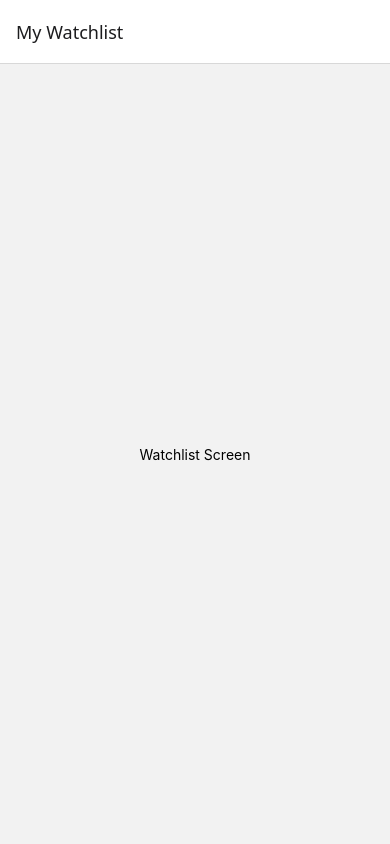
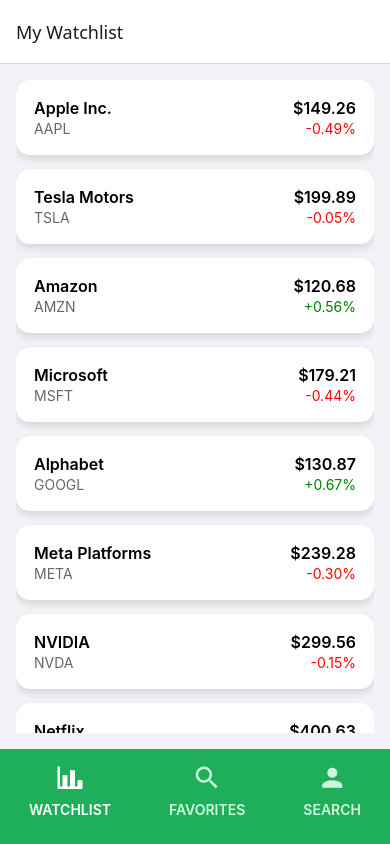
Before and after one commit to alvarovr712/MyWatchlist, a React Native app: screen /Watchlist in a window 390 px wide. Built offline with nearby package versions, Linux system fonts and the light colour scheme.

Commit message:
new setup navigation add tab(menu)

```diff
--- a/package.json
+++ b/package.json
@@ -10,8 +10,9 @@
     "test": "jest"
   },
   "dependencies": {
-    "@react-native-async-storage/async-storage": "^3.0.2",
+    "@react-native-async-storage/async-storage": "^1.21.0",
     "@react-native/new-app-screen": "0.84.1",
+    "@react-navigation/bottom-tabs": "^7.15.9",
     "@react-navigation/native": "^7.2.2",
     "@react-navigation/native-stack": "^7.14.10",
     "react": "19.2.3",
@@ -19,6 +20,7 @@
     "react-native-safe-area-context": "^5.7.0",
     "react-native-screens": "^4.24.0",
     "react-native-svg": "^15.15.4",
+    "react-native-vector-icons": "^10.3.0",
     "victory-native": "^41.20.2",
     "zustand": "^5.0.12"
   },
--- a/src/App.tsx
+++ b/src/App.tsx
@@ -12,6 +12,10 @@
 
   useEffect(() => {
     setInstruments(mockInstruments);
+
+    const interval = setInterval(() => {
+      useWatchlistStore.getState().updatePrices();
+    }, 5000);
   }, []);
 
   return (
--- /dev/null
+++ b/src/components/CustomTab.jsx
@@ -0,0 +1,68 @@
+import React from "react";
+import { View, TouchableOpacity, Text, StyleSheet } from "react-native";
+import Icon from "react-native-vector-icons/MaterialCommunityIcons";
+
+export function CustomTab({ state, descriptors, navigation }) {
+  return (
+    <View style={styles.container}>
+      {state.routes.map((route, index) => {
+        const { options } = descriptors[route.key];
+        const label =
+          options.tabBarLabel !== undefined
+            ? options.tabBarLabel
+            : options.title !== undefined
+            ? options.title
+            : route.name;
+
+        const isFocused = state.index === index;
+
+        let iconName = "help";
+
+        if (route.name === "WatchlistTab") iconName = "chart-bar";
+        if (route.name === "Favorites") iconName = "magnify";
+        if (route.name === "Search") iconName = "account";
+
+        const onPress = () => navigation.navigate(route.name);
+
+        return (
+          <TouchableOpacity key={route.key} onPress={onPress} style={styles.tab}>
+            <Icon
+              name={iconName}
+              size={30}
+              color={isFocused ? "#ffffff" : "#CFF7DF"}
+            />
+            <Text
+              style={[
+                styles.label,
+                { color: isFocused ? "#ffffff" : "#CFF7DF" },
+              ]}
+            >
+              {label.toUpperCase()}
+            </Text>
+          </TouchableOpacity>
+        );
+      })}
+    </View>
+  );
+}
+
+const styles = StyleSheet.create({
+  container: {
+    height: 95,
+    backgroundColor: "#1FAF5A",
+    flexDirection: "row",
+    justifyContent: "space-around",
+    alignItems: "center",
+    paddingBottom: 12,
+    borderTopWidth: 0,
+  },
+  tab: {
+    alignItems: "center",
+    justifyContent: "center",
+  },
+  label: {
+    fontSize: 14,
+    marginTop: 8,
+    fontWeight: "600",
+  },
+});
--- a/src/data/mockInstruments.ts
+++ b/src/data/mockInstruments.ts
@@ -1,19 +1,19 @@
 import type { Instrument } from "../types/Instrument";
 
 export const mockInstruments: Instrument[] = [
-  { id: 'AAPL', name: 'Apple', price: 150, change: 0, history: [150] },
-  { id: 'TSLA', name: 'Tesla', price: 200, change: 0, history: [200] },
-  { id: 'AMZN', name: 'Amazon', price: 120, change: 0, history: [120] },
-  { id: 'MSFT', name: 'Microsoft', price: 180, change: 0, history: [180] },
-  { id: 'GOOGL', name: 'Alphabet', price: 130, change: 0, history: [130] },
-  { id: 'META', name: 'Meta Platforms', price: 240, change: 0, history: [240] },
-  { id: 'NVDA', name: 'NVIDIA', price: 300, change: 0, history: [300] },
-  { id: 'NFLX', name: 'Netflix', price: 400, change: 0, history: [400] },
-  { id: 'INTC', name: 'Intel', price: 35, change: 0, history: [35] },
-  { id: 'AMD', name: 'AMD', price: 95, change: 0, history: [95] },
-  { id: 'BABA', name: 'Alibaba', price: 85, change: 0, history: [85] },
-  { id: 'ORCL', name: 'Oracle', price: 110, change: 0, history: [110] },
-  { id: 'SAP', name: 'SAP', price: 140, change: 0, history: [140] },
-  { id: 'SONY', name: 'Sony', price: 90, change: 0, history: [90] },
-  { id: 'UBER', name: 'Uber', price: 45, change: 0, history: [45] },
+  { id: '1', name: 'Apple Inc.', symbol: 'AAPL', price: 150, change: 0, history: [150] },
+  { id: '2', name: 'Tesla Motors', symbol: 'TSLA', price: 200, change: 0, history: [200] },
+  { id: '3', name: 'Amazon', symbol: 'AMZN', price: 120, change: 0, history: [120] },
+  { id: '4', name: 'Microsoft', symbol: 'MSFT', price: 180, change: 0, history: [180] },
+  { id: '5', name: 'Alphabet', symbol: 'GOOGL', price: 130, change: 0, history: [130] },
+  { id: '6', name: 'Meta Platforms', symbol: 'META', price: 240, change: 0, history: [240] },
+  { id: '7', name: 'NVIDIA', symbol: 'NVDA', price: 300, change: 0, history: [300] },
+  { id: '8', name: 'Netflix', symbol: 'NFLX', price: 400, change: 0, history: [400] },
+  { id: '9', name: 'Intel', symbol: 'INTC', price: 35, change: 0, history: [35] },
+  { id: '10', name: 'AMD', symbol: 'AMD', price: 95, change: 0, history: [95] },
+  { id: '11', name: 'Alibaba', symbol: 'BABA', price: 85, change: 0, history: [85] },
+  { id: '12', name: 'Oracle', symbol: 'ORCL', price: 110, change: 0, history: [110] },
+  { id: '13', name: 'SAP', symbol: 'SAP', price: 140, change: 0, history: [140] },
+  { id: '14', name: 'Sony', symbol: 'SONY', price: 90, change: 0, history: [90] },
+  { id: '15', name: 'Uber', symbol: 'UBER', price: 45, change: 0, history: [45] },
 ];
--- a/src/navigation/AppNavigator.tsx
+++ b/src/navigation/AppNavigator.tsx
@@ -1,31 +1,11 @@
 import React from "react";
 import { NavigationContainer } from "@react-navigation/native";
-import { createNativeStackNavigator } from "@react-navigation/native-stack";
-import WatchlistScreen from "../screens/WatchlistScreen";
-import DetailScreen from "../screens/DetailScreen";
-
-export type RootStackParamList = {
-    Watchlist: undefined;
-    Detail: {id:string};
-};
-
-const Stack = createNativeStackNavigator<RootStackParamList>();
+import { TabNavigator } from "./TabNavigator";
 
 export function AppNavigator() {
-    return (
-        <NavigationContainer>
-            <Stack.Navigator>
-                <Stack.Screen
-                    name = "Watchlist"
-                    component = {WatchlistScreen}
-                    options = {{title: 'My Watchlist'}}
-                    />
-                <Stack.Screen
-                    name = "Detail"
-                    component={DetailScreen}
-                    options = {{title: 'Instrument Detail'}}
-                    />
-            </Stack.Navigator>
-        </NavigationContainer>
-    )
+  return (
+    <NavigationContainer>
+      <TabNavigator />
+    </NavigationContainer>
+  );
 }
--- /dev/null
+++ b/src/navigation/TabNavigator.tsx
@@ -0,0 +1,39 @@
+import React from "react";
+import { createBottomTabNavigator } from "@react-navigation/bottom-tabs";
+
+import { WatchlistNavigator } from "./WatchlistNavigator";
+import FavoritesScreen from "../screens/FavoritesScreen";
+import SearchScreen from "../screens/SearchScreen";
+
+import { CustomTab } from "../components/CustomTab";
+
+const Tab = createBottomTabNavigator();
+
+export function TabNavigator() {
+  return (
+    <Tab.Navigator
+      tabBar={(props) => <CustomTab {...props} />}   // 👈 AQUÍ USAMOS TU MENÚ PERSONALIZADO
+      screenOptions={{
+        headerShown: false,
+      }}
+    >
+      <Tab.Screen
+        name="WatchlistTab"
+        component={WatchlistNavigator}
+        options={{ title: "Watchlist" }}
+      />
+
+      <Tab.Screen
+        name="Favorites"
+        component={FavoritesScreen}
+        options={{ title: "Favorites" }}
+      />
+
+      <Tab.Screen
+        name="Search"
+        component={SearchScreen}
+        options={{ title: "Search" }}
+      />
+    </Tab.Navigator>
+  );
+}
--- /dev/null
+++ b/src/navigation/WatchlistNavigator.tsx
@@ -0,0 +1,28 @@
+import React from "react";
+import { createNativeStackNavigator } from "@react-navigation/native-stack";
+import WatchlistScreen from "../screens/WatchlistScreen";
+import DetailScreen from "../screens/DetailScreen";
+
+export type RootStackParamList = {
+    Watchlist: undefined;
+    Detail: { id: string };
+};
+
+const Stack = createNativeStackNavigator<RootStackParamList>();
+
+export function WatchlistNavigator() {
+    return (
+        <Stack.Navigator>
+            <Stack.Screen
+                name="Watchlist"
+                component={WatchlistScreen}
+                options={{ title: "My Watchlist" }}
+            />
+            <Stack.Screen
+                name="Detail"
+                component={DetailScreen}
+                options={{ title: "Instrument Detail" }}
+            />
+        </Stack.Navigator>
+    );
+}
--- /dev/null
+++ b/src/screens/FavoritesScreen.tsx
@@ -0,0 +1,15 @@
+import React from "react";
+import { View, Text, StyleSheet } from "react-native";
+
+export default function FavoritesScreen() {
+  return (
+    <View style={styles.container}>
+      <Text style={styles.text}>Favorites</Text>
+    </View>
+  );
+}
+
+const styles = StyleSheet.create({
+  container: { flex: 1, justifyContent: "center", alignItems: "center" },
+  text: { fontSize: 20 }
+});
--- /dev/null
+++ b/src/screens/SearchScreen.tsx
@@ -0,0 +1,15 @@
+import React from "react";
+import { View, Text, StyleSheet } from "react-native";
+
+export default function SearchScreen() {
+  return (
+    <View style={styles.container}>
+      <Text style={styles.text}>Search</Text>
+    </View>
+  );
+}
+
+const styles = StyleSheet.create({
+  container: { flex: 1, justifyContent: "center", alignItems: "center" },
+  text: { fontSize: 20 }
+});
--- a/src/screens/WatchlistScreen.tsx
+++ b/src/screens/WatchlistScreen.tsx
@@ -1,10 +1,50 @@
 import React from 'react';
-import { View, Text, StyleSheet } from 'react-native';
+import { View, Text, StyleSheet, FlatList, useWindowDimensions } from 'react-native';
+import { useWatchlistStore } from '../store/WatchlistStore';
 
 function WatchlistScreen() {
+  const instruments = useWatchlistStore((state) => state.instruments);
+  const { width } = useWindowDimensions();
+  const isSmall = width < 360;
+
   return (
     <View style={styles.container}>
-      <Text>Watchlist Screen</Text>
+
+
+      <FlatList
+        data={instruments}
+        keyExtractor={(item) => item.id}
+        contentContainerStyle={{ paddingBottom: 20 }}
+        renderItem={({ item }) => (
+          <View style={[styles.card, isSmall && { padding: 14 }]}>
+            <View style={{ maxWidth: width * 0.55 }}>
+              <Text style={[styles.name, isSmall && { fontSize: 15 }]} numberOfLines={1}>
+                {item.name}
+              </Text>
+              <Text style={[styles.symbol, isSmall && { fontSize: 13 }]} numberOfLines={1}>
+                {item.symbol}
+              </Text>
+            </View>
+
+            <View style={styles.right}>
+              <Text style={[styles.price, isSmall && { fontSize: 15 }]} numberOfLines={1}>
+                ${item.price.toFixed(2)}
+              </Text>
+              <Text
+                style={[
+                  styles.change,
+                  { color: item.change >= 0 ? 'green' : 'red' },
+                  isSmall && { fontSize: 13 },
+                ]}
+                numberOfLines={1}
+              >
+                {item.change >= 0 ? '+' : ''}
+                {item.change.toFixed(2)}%
+              </Text>
+            </View>
+          </View>
+        )}
+      />
     </View>
   );
 }
@@ -12,8 +52,47 @@
 const styles = StyleSheet.create({
   container: {
     flex: 1,
-    justifyContent: 'center',
-    alignItems: 'center',
+    padding: 16,
+    backgroundColor: '#f2f2f7',
+  },
+  title: {
+    fontSize: 22,
+    fontWeight: 'bold',
+    marginBottom: 16,
+    textAlign: 'center',
+  },
+  card: {
+    flexDirection: 'row',
+    justifyContent: 'space-between',
+    padding: 18,
+    backgroundColor: '#fff',
+    borderRadius: 14,
+    marginBottom: 14,
+    shadowColor: '#000',
+    shadowOpacity: 0.12,
+    shadowRadius: 8,
+    shadowOffset: { width: 0, height: 4 },
+    elevation: 5,
+  },
+  name: {
+    fontSize: 16,
+    fontWeight: '600',
+  },
+  symbol: {
+    fontSize: 14,
+    color: '#666',
+    marginTop: 2,
+  },
+  right: {
+    alignItems: 'flex-end',
+  },
+  price: {
+    fontSize: 16,
+    fontWeight: '600',
+  },
+  change: {
+    fontSize: 14,
+    marginTop: 2,
   },
 });
 
--- a/src/types/Instrument.ts
+++ b/src/types/Instrument.ts
@@ -1,6 +1,7 @@
 export interface Instrument {
     id: string;
     name: string;
+    symbol:string;
     price: number;
     change: number;
     history: number[];
--- /dev/null
+++ b/src/types/Vector-icons.ts
@@ -0,0 +1 @@
+declare module 'react-native-vector-icons/Ionicons';
```
Also changed, not shown: 2 other files (tests, documents, lock files or other folders).
